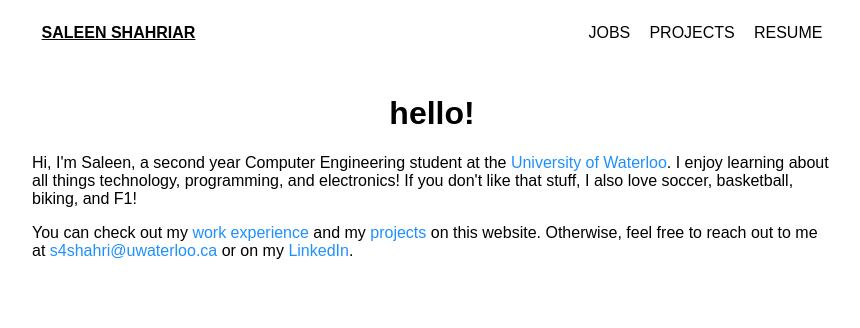
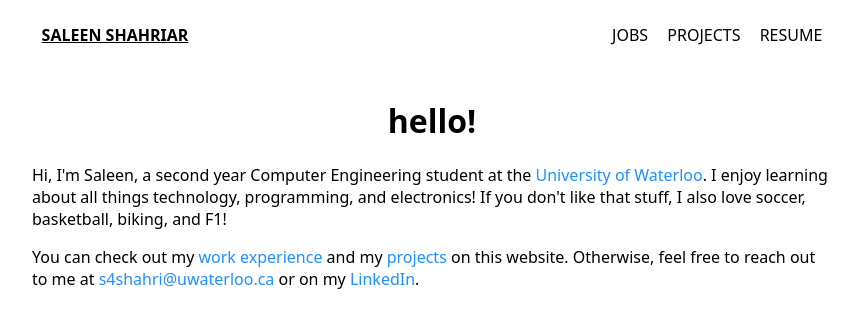
Before and after one commit to ssaleen/ssaleen.github.io, a Vue app: page / in a window 1280 px wide. Shown: the top 328 px of the page, without its empty margins (208-1068 px from the left). Built offline with nearby package versions, Linux system fonts and the light colour scheme.

Commit message:
navbar component

```diff
--- a/src/App.vue
+++ b/src/App.vue
@@ -1,20 +1,18 @@
 <template>
-  <nav>
-    <div class="menu">
-      <div class="menu-left">
-        <!-- saleen shahriar -->
-        <router-link to="/">saleen shahriar</router-link>
-      </div>
-      <div class="menu-right">
-        <!-- <router-link to="/">home</router-link> -->
-        <router-link to="/jobs">jobs</router-link>
-        <router-link to="/projects">projects</router-link>
-        <a href="/saleen_resume.pdf" target="_blank">resume</a>
-      </div>
-    </div>
-  </nav>
+  <NavBar />
   <router-view />
 </template>
+
+<script>
+import NavBar from './components/NavBar.vue'
+
+export default {
+  name: "App",
+  components: {
+    NavBar,
+  },
+}
+</script>
 
 <style>
 /* * {
@@ -22,39 +20,9 @@
 } */
 
 #app {
-  font-family: Arial, Helvetica, sans-serif;
+  font-family: Noto Sans, sans-serif;
   -webkit-font-smoothing: antialiased;
   -moz-osx-font-smoothing: grayscale;
-  color: black;
-  /* background-color: lightblue; */
-}
-
-nav {
-  width: 100%;
-  /* background-color: dodgerblue; */
-}
-nav a {
-  margin-left: 0.6rem;
-  margin-right: 0.6rem;
-  text-decoration: none;
-  text-transform: uppercase;
-  color: black;
-}
-nav .menu {
-  max-width: 50rem;
-  margin: auto;
-  padding: 1rem;
-  display: flex;
-  flex-direction: row;
-}
-nav .menu a.router-link-exact-active {
-  text-decoration: underline;
-}
-nav .menu-left a {
-  font-weight: bold;
-}
-nav .menu-right {
-  margin-left: auto;
 }
 
 .page,
--- /dev/null
+++ b/src/components/NavBar.vue
@@ -0,0 +1,53 @@
+<template>
+  <nav>
+    <div class="menu">
+      <div class="menu-left">
+        <!-- saleen shahriar -->
+        <router-link to="/">saleen shahriar</router-link>
+      </div>
+      <div class="menu-right">
+        <!-- <router-link to="/">home</router-link> -->
+        <router-link to="/jobs">jobs</router-link>
+        <router-link to="/projects">projects</router-link>
+        <a href="/saleen_resume.pdf" target="_blank">resume</a>
+      </div>
+    </div>
+  </nav>
+</template>
+
+<script>
+export default {
+  name: 'NavBar'
+}
+</script>
+
+<!-- Add "scoped" attribute to limit CSS to this component only -->
+<style scoped>
+nav {
+  width: 100%;
+  /* background-color: dodgerblue; */
+}
+nav a {
+  margin-left: 0.6rem;
+  margin-right: 0.6rem;
+  text-decoration: none;
+  text-transform: uppercase;
+  color: black;
+}
+nav .menu {
+  max-width: 50rem;
+  margin: auto;
+  padding: 1rem;
+  display: flex;
+  flex-direction: row;
+}
+nav .menu a.router-link-exact-active {
+  text-decoration: underline;
+}
+nav .menu-left a {
+  font-weight: bold;
+}
+nav .menu-right {
+  margin-left: auto;
+}
+</style>
```
